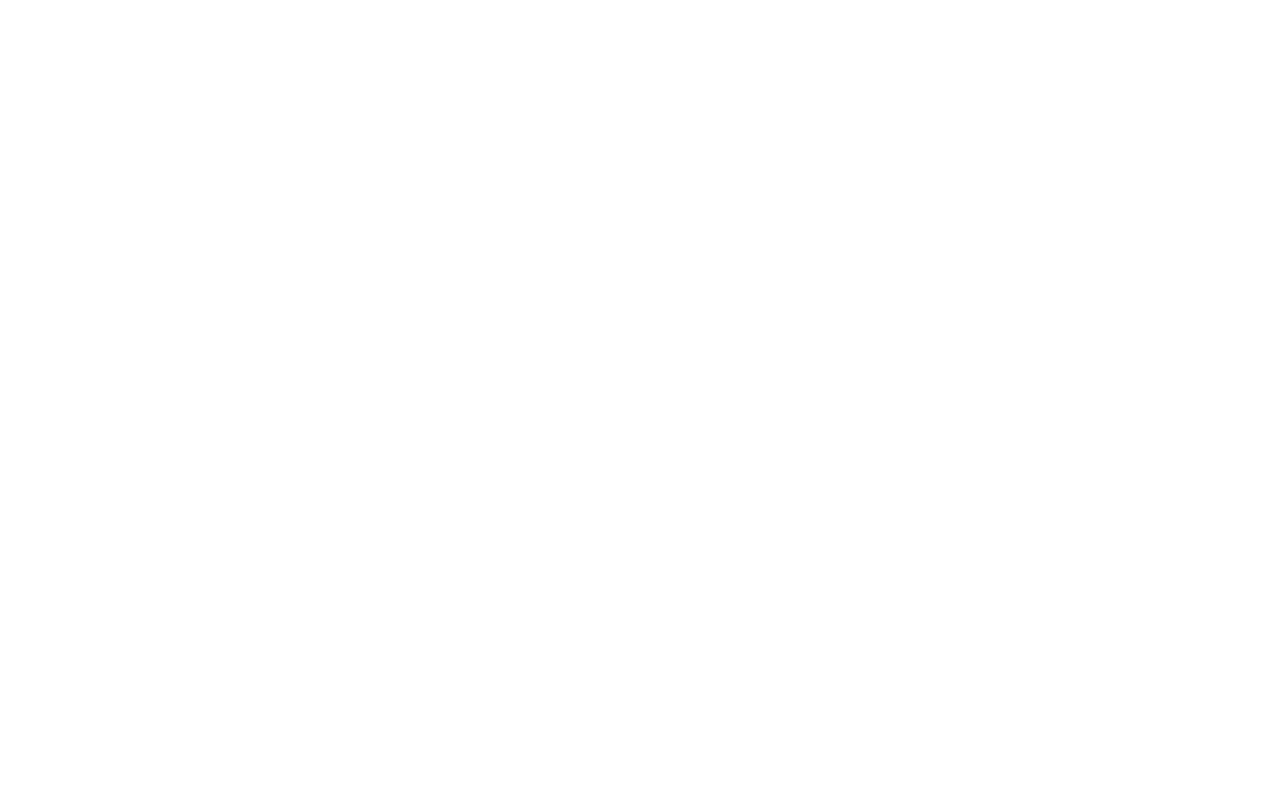
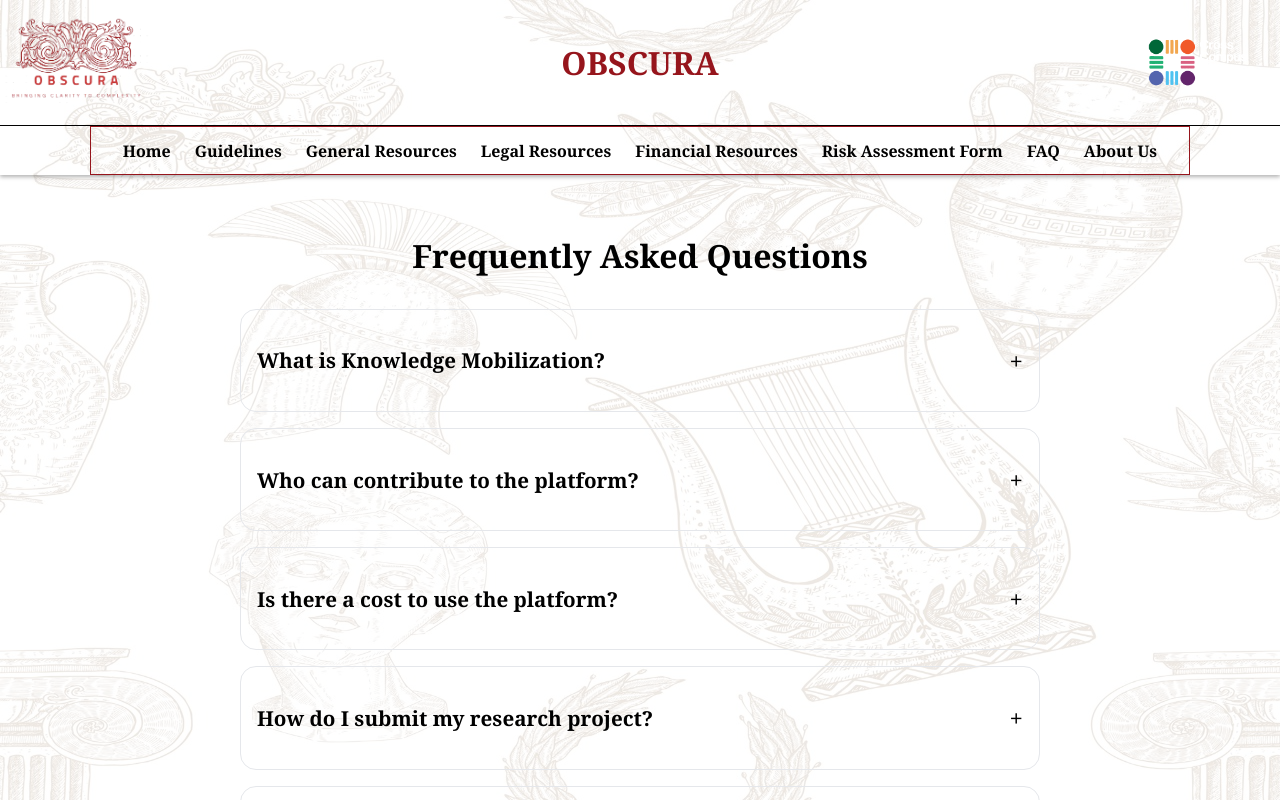
Before and after one commit to Harshil-K/KnowledgeMobilization, a React (Create React App) app in the folder kmob/: page /faq in a window 1280 px wide. Before the commit this address had no page. Shown: the top 800 px of the page. Built offline with nearby package versions, Linux system fonts and the light colour scheme.

Commit message:
FAQ done

```diff
--- a/kmob/src/App.js
+++ b/kmob/src/App.js
@@ -6,6 +6,7 @@ import LegalResources from './pages/LegalResources';
 import FinancialResources from './pages/FinancialResources';
 import RAFormPage from './pages/RAFormPage';
 import Guidelines from './pages/Guidelines';
+import FAQ from './pages/FAQ';
 
 function App() {
   return (
@@ -16,6 +17,7 @@ function App() {
       <Route path="/RAForm" element={<RAFormPage/>} />
       <Route path="/generalresources" element={<GeneralResources/>} />
       <Route path="/financialresources" element={<FinancialResources/>} />
+      <Route path="/faq" element={<FAQ/>} />
       <Route path="/guidelines" element={<Guidelines/>} />
     </Routes>
   );
--- a/kmob/src/components/Footer.jsx
+++ b/kmob/src/components/Footer.jsx
@@ -1,6 +1,7 @@
 import React from 'react';
 import './HeaderFooter.css';
 
+//Add Social Media
 function Footer() {
   return (
     <footer className="footer">
--- a/kmob/src/components/Navbar.jsx
+++ b/kmob/src/components/Navbar.jsx
@@ -2,8 +2,11 @@ import React from 'react';
 import { Link } from 'react-router-dom';
 import './HeaderFooter.css';
 
+
+//Centre the elements for each page
 function Navbar() {
   return (
+    //Add the FAQ link in there.
     <nav className="navbar">
       <Link to="/">Home</Link>
       <Link to="/guidelines">Guidelines</Link>
@@ -11,7 +14,7 @@ function Navbar() {
       <Link to="/legalresources">Legal Resources</Link>
       <Link to="/financialresources">Financial Resources</Link>
       <Link to="/RAForm">Risk Assessment Form</Link>
-      <Link to="/">FAQ</Link>
+      <Link to="/faq">FAQ</Link>
       <Link to="/team">About Us</Link>
     </nav>
   );
--- /dev/null
+++ b/kmob/src/pages/FAQ.jsx
@@ -0,0 +1,61 @@
+import React, { useState } from 'react';
+import Layout from '../components/Layout';
+import "../styling/FAQ.css"
+
+const faqs = [
+  {
+    question: "What is Knowledge Mobilization?",
+    answer: "Knowledge Mobilization is the process of sharing, translating, and applying knowledge from research into practical use by various stakeholders such as policymakers, practitioners, and the public."
+  },
+  {
+    question: "Who can contribute to the platform?",
+    answer: "Researchers, students, community partners, and institutions interested in sharing and utilizing knowledge for societal impact can contribute."
+  },
+  {
+    question: "Is there a cost to use the platform?",
+    answer: "No, the platform is free to use for both contributors and readers."
+  },
+  {
+    question: "How do I submit my research project?",
+    answer: "You can submit your project through the 'Submit Project' form available on your dashboard after signing up."
+  },
+  {
+    question: "Can I collaborate with others on a project?",
+    answer: "Yes, the platform encourages collaboration and allows you to invite others to work on shared projects."
+  }
+];
+
+const FAQ = () => {
+  const [openIndex, setOpenIndex] = useState(null);
+
+  const toggleFAQ = (index) => {
+    setOpenIndex(index === openIndex ? null : index);
+  };
+
+  return (
+    <Layout>
+    <div className="faq-container">
+      <h2 className="faq-title">Frequently Asked Questions</h2>
+      <div className="space-y-4">
+        {faqs.map((faq, index) => (
+          <div
+            key={index}
+            className="faq-item"
+            onClick={() => toggleFAQ(index)}
+          >
+            <div className="faq-question">
+              <h3 className="text-lg font-medium">{faq.question}</h3>
+              <span className="faq-icon">{openIndex === index ? '−' : '+'}</span>
+            </div>
+            {openIndex === index && (
+              <p className="faq-answer">{faq.answer}</p>
+            )}
+          </div>
+        ))}
+      </div>
+    </div>
+    </Layout>
+  );
+};
+
+export default FAQ;
--- /dev/null
+++ b/kmob/src/styling/FAQ.css
@@ -0,0 +1,43 @@
+.faq-container {
+    max-width: 800px;
+    margin: 0 auto;
+    padding: 2rem;
+  }
+
+  .faq-title {
+    font-size: 2rem;
+    font-weight: bold;
+    text-align: center;
+    margin-bottom: 2rem;
+  }
+
+  .faq-item {
+    border: 1px solid #e5e7eb;
+    border-radius: 1rem;
+    padding: 1rem;
+    margin-bottom: 1rem;
+    cursor: pointer;
+    transition: box-shadow 0.2s ease;
+  }
+
+  .faq-item:hover {
+    box-shadow: 0 4px 10px rgba(0, 0, 0, 0.05);
+  }
+
+  .faq-question {
+    display: flex;
+    justify-content: space-between;
+    align-items: center;
+    font-weight: 500;
+    font-size: 1.1rem;
+  }
+
+  .faq-answer {
+    margin-top: 0.75rem;
+    color: #4b5563; /* Gray-700 */
+    font-size: 0.95rem;
+  }
+
+  .faq-icon {
+    font-size: 1.5rem;
+  }
```
